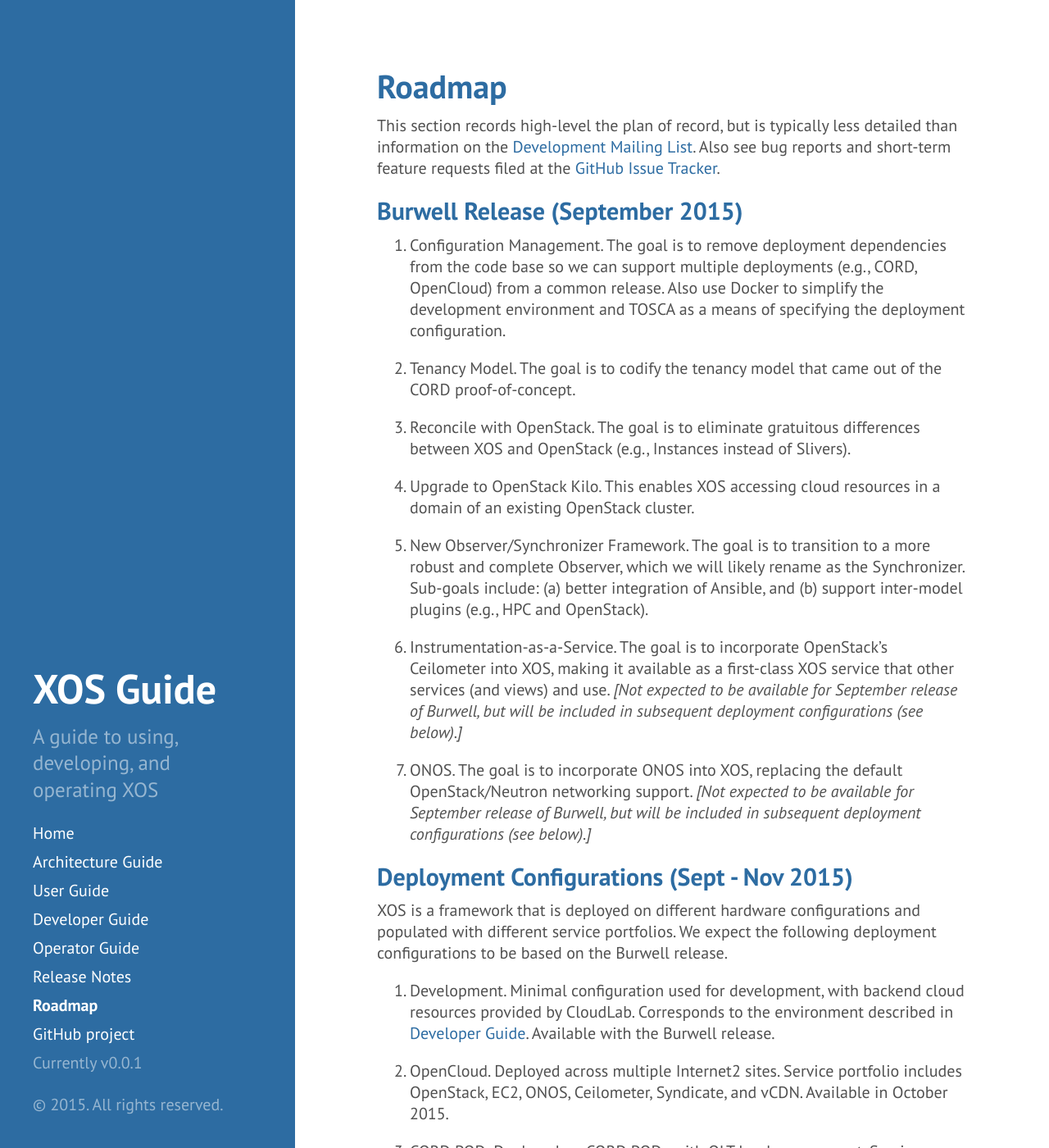
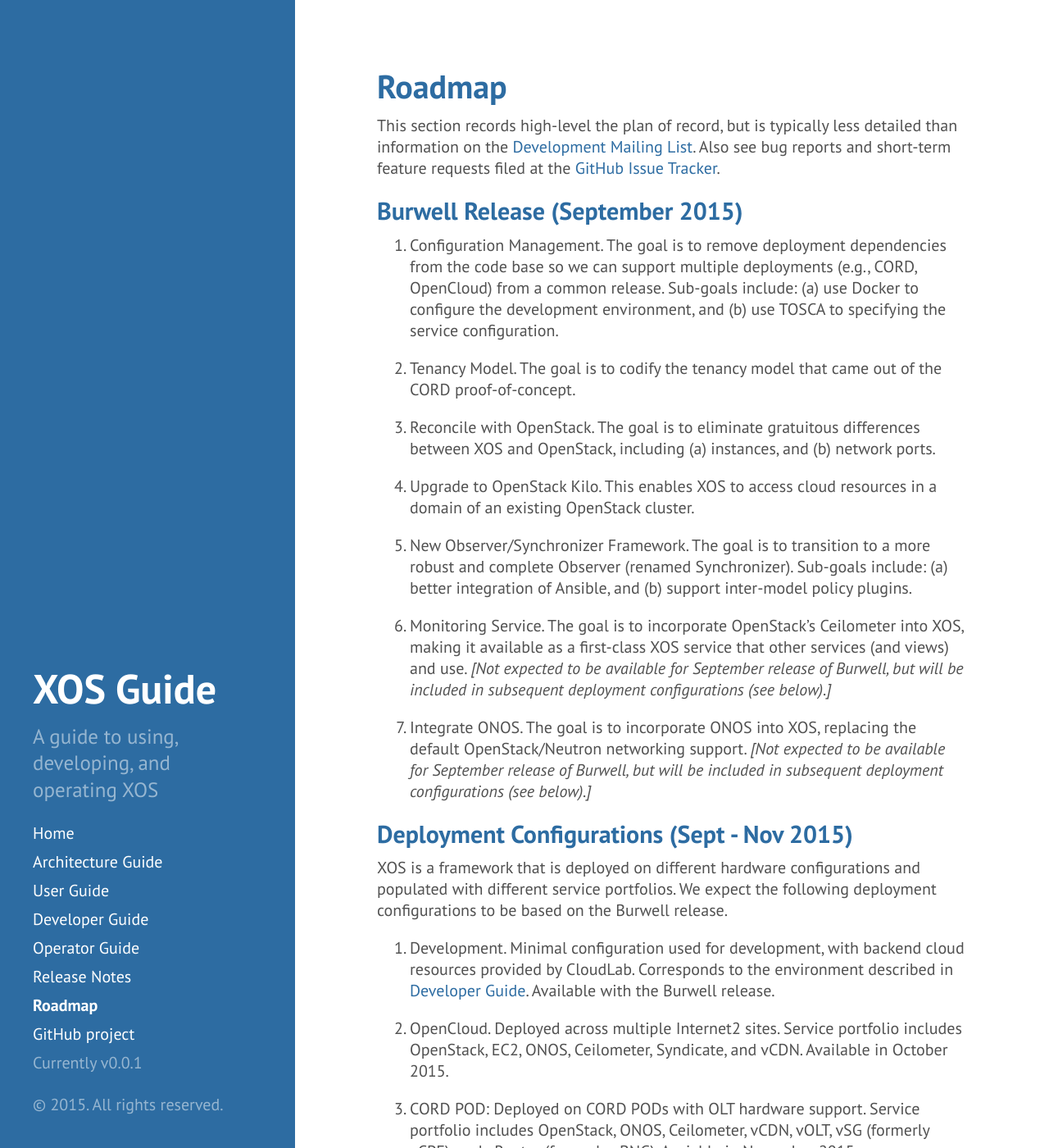
Before and after one commit to open-cloud/open-cloud.github.io.old, a Jekyll site: the page built from 5_roadmap.md, in a window 1280 px wide and 1400 px high. Shown: the whole window at 82% size. Built offline with Jekyll 4.4.1, drawn with Linux system fonts in a browser that asks for light colours; Markdown is read by kramdown in place of the engine named in the settings.

Commit message:
talk about TOSCA in Roadmap

```diff
--- a/5_roadmap.md
+++ b/5_roadmap.md
@@ -13,33 +13,34 @@
 
 1. Configuration Management. The goal is to remove deployment
 dependencies from the code base so we can support multiple deployments
-(e.g., CORD, OpenCloud) from a common release. Also use Docker to
-simplify the development environment and TOSCA as a means of
-specifying the deployment configuration.
+(e.g., CORD, OpenCloud) from a common release. Sub-goals include: (a)
+use Docker to configure the development environment, and (b) use TOSCA
+to specifying the service configuration.
 
 2. Tenancy Model. The goal is to codify the tenancy model that came
 out of the CORD proof-of-concept.
 
 3. Reconcile with OpenStack. The goal is to eliminate gratuitous
-differences between XOS and OpenStack (e.g., Instances instead of Slivers).
+differences between XOS and OpenStack, including (a) instances, and
+(b) network ports.
 
-4. Upgrade to OpenStack Kilo. This enables XOS accessing cloud
+4. Upgrade to OpenStack Kilo. This enables XOS to access cloud
 resources in a domain of an existing OpenStack cluster.
 
-5. New Observer/Synchronizer Framework. The goal is to transition to
-a more robust and complete Observer,  which we will likely rename as
-the Synchronizer. Sub-goals include: (a) better integration of
-Ansible, and (b) support inter-model plugins (e.g., HPC and OpenStack).
+5. New Observer/Synchronizer Framework. The goal is to transition to a
+more robust and complete Observer (renamed Synchronizer). Sub-goals
+include: (a) better integration of Ansible, and (b) support
+inter-model policy plugins.
 
-6. Instrumentation-as-a-Service. The goal is to incorporate
-OpenStack's Ceilometer into XOS, making it available as a first-class
-XOS service that other services (and views) and use. *[Not expected to
-be available for September release of Burwell, but will be included in
+6. Monitoring Service. The goal is to incorporate OpenStack's
+Ceilometer into XOS, making it available as a first-class XOS service
+that other services (and views) and use. *[Not expected to be
+available for September release of Burwell, but will be included in
 subsequent deployment configurations (see below).]*
 
-7. ONOS. The goal is to incorporate ONOS into XOS, replacing the
-default OpenStack/Neutron networking support. *[Not expected to
-be available for September release of Burwell, but will be included in
+7. Integrate ONOS. The goal is to incorporate ONOS into XOS, replacing
+the default OpenStack/Neutron networking support. *[Not expected to be
+available for September release of Burwell, but will be included in
 subsequent deployment configurations (see below).]*
 
 ##Deployment Configurations (Sept - Nov 2015)
```
